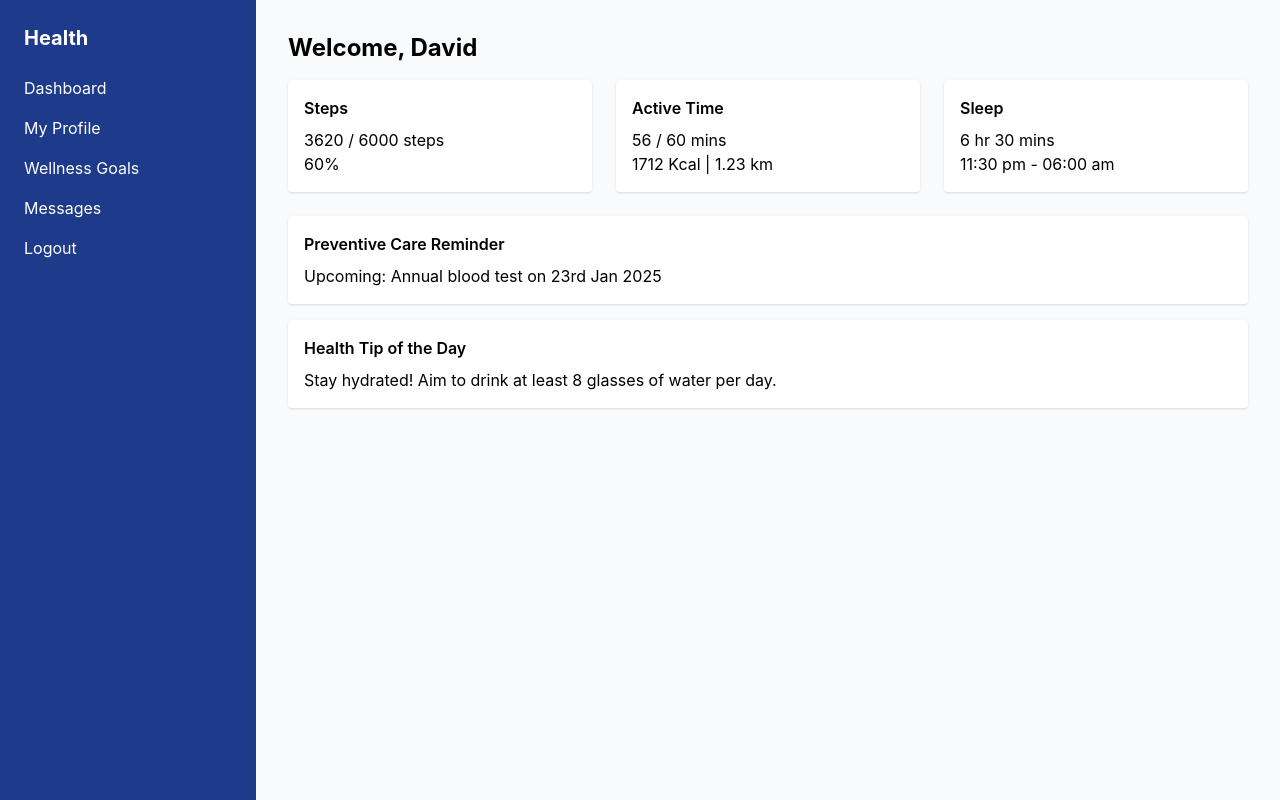
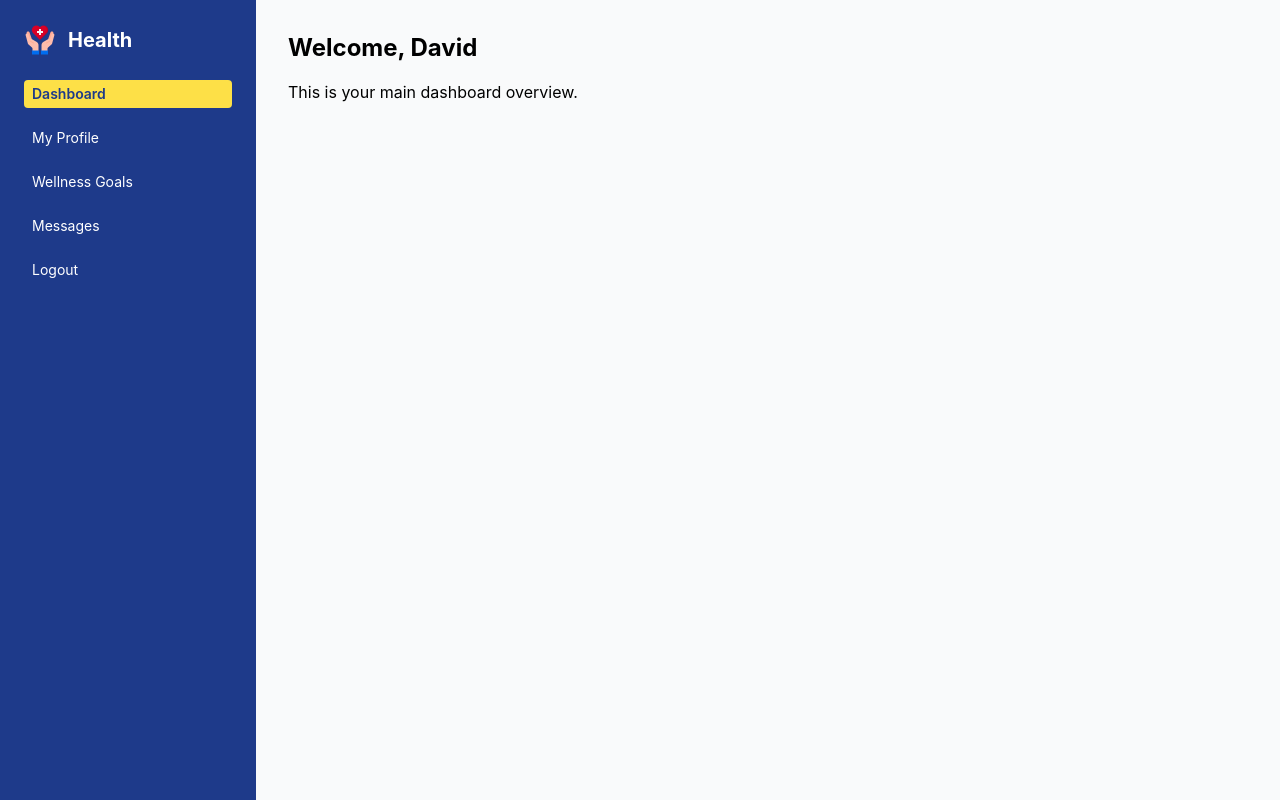
Before and after one commit to NaniNarayanan/healthcare_portal, a React (Create React App) app: page /dashboard in a window 1280 px wide. Built offline with nearby package versions, Linux system fonts and the light colour scheme.

Commit message:
Page Routing updates

```diff
--- a/package.json
+++ b/package.json
@@ -11,6 +11,7 @@
     "postcss": "^8.5.6",
     "react": "^19.2.0",
     "react-dom": "^19.2.0",
+    "react-router-dom": "^7.9.6",
     "react-scripts": "5.0.1",
     "tailwindcss": "^4.1.17",
     "web-vitals": "^2.1.4"
--- a/public/index.html
+++ b/public/index.html
@@ -3,7 +3,7 @@
   <head>
     <script src="https://cdn.tailwindcss.com"></script>
     <meta charset="utf-8" />
-    <link rel="icon" href="%PUBLIC_URL%/favicon.ico" />
+    <link rel="icon" href="%PUBLIC_URL%/healthcare.png" />
     <meta name="viewport" content="width=device-width, initial-scale=1" />
     <meta name="theme-color" content="#000000" />
     <meta
@@ -25,7 +25,7 @@
       work correctly both with client-side routing and a non-root public URL.
       Learn how to configure a non-root public URL by running `npm run build`.
     -->
-    <title>React App</title>
+    <title>Health Care</title>
   </head>
   <body>
     <noscript>You need to enable JavaScript to run this app.</noscript>
--- a/src/App.js
+++ b/src/App.js
@@ -1,9 +1,25 @@
-import './App.css';
-import Dashboard from './pages/Dashboard';
+import { BrowserRouter, Routes, Route } from "react-router-dom";
+import DashboardLayout from "./layouts/DashboardLayout";
+import DashboardHome from "./pages/DashboardHome";
+import Profile from "./pages/Profile";
+import Goals from "./pages/Goals";
+import Messages from "./pages/Messages";
+import Logout from "./pages/Logout";
 
 function App() {
-  return <Dashboard />;
-
+  return (
+    <BrowserRouter>
+      <Routes>
+        <Route path="/" element={<DashboardLayout />}>
+          <Route path="dashboard" element={<DashboardHome />} />
+          <Route path="profile" element={<Profile />} />
+          <Route path="goals" element={<Goals />} />
+          <Route path="messages" element={<Messages />} />
+          <Route path="logout" element={<Logout />} />
+        </Route>
+      </Routes>
+    </BrowserRouter>
+  );
 }
 
 export default App;
--- a/src/components/DashboardPanel.jsx
+++ b/src/components/DashboardPanel.jsx
@@ -15,10 +15,10 @@ export default function DashboardPanel() {
   };
 
   return (
-    <div className="flex-1 p-8 bg-gray-50">
+    <div className="md:ml-64 p-4 md:p-8 bg-gray-50 min-h-screen">
       <h1 className="text-2xl font-bold mb-4">Welcome, {patient.name}</h1>
 
-      <div className="grid grid-cols-1 md:grid-cols-3 gap-6 mb-6">
+      <div className="grid grid-cols-1 sm:grid-cols-2 lg:grid-cols-3 gap-6 mb-6">
         <div className="bg-white p-4 rounded shadow">
           <h2 className="font-semibold mb-2">Steps</h2>
           <p>{patient.goals.steps} / {patient.goals.targetSteps} steps</p>
--- a/src/components/Sidebar.jsx
+++ b/src/components/Sidebar.jsx
@@ -1,13 +1,50 @@
+import { useState } from "react";
+import { useLocation, Link } from "react-router-dom";
+
 export default function Sidebar() {
+  const [open, setOpen] = useState(false);
+  const location = useLocation();
+
+const navLinks = [
+  { name: "Dashboard", path: "/dashboard" },
+  { name: "My Profile", path: "/profile" },
+  { name: "Wellness Goals", path: "/goals" },
+  { name: "Messages", path: "/messages" },
+  { name: "Logout", path: "/logout" },
+];
+
   return (
-    <div className="w-64 h-screen bg-blue-900 text-white p-6">
-      <h2 className="text-xl font-bold mb-6">Health</h2>
-      <ul className="space-y-4">
-        <li>Dashboard</li>
-        <li>My Profile</li>
-        <li>Wellness Goals</li>
-        <li>Messages</li>
-        <li>Logout</li>
+    <div className="md:w-64 w-full md:h-screen bg-blue-900 text-white p-4 md:p-6 flex flex-col md:fixed md:left-0 md:top-0 z-10">
+      {/* Logo + Toggle */}
+      <div className="flex items-center justify-between mb-6">
+        <div className="flex items-center space-x-3">
+          <img src="/healthcare.png" alt="PVG Logo" className="w-8 h-8" />
+          <h2 className="text-xl font-bold">Health</h2>
+        </div>
+        <button
+          className="md:hidden text-white"
+          onClick={() => setOpen(!open)}
+        >
+          ☰
+        </button>
+      </div>
+
+      {/* Navigation */}
+      <ul className={`space-y-4 text-sm ${open ? "block" : "hidden"} md:block`}>
+        {navLinks.map((link) => (
+          <li key={link.name}>
+            <Link
+              to={link.path}
+              className={`block px-2 py-1 rounded ${
+                location.pathname === link.path
+                  ? "bg-yellow-300 text-blue-900 font-semibold"
+                  : "hover:text-blue-300"
+              }`}
+            >
+              {link.name}
+            </Link>
+          </li>
+        ))}
       </ul>
     </div>
   );
--- /dev/null
+++ b/src/layouts/DashboardLayout.jsx
@@ -0,0 +1,14 @@
+// src/layouts/DashboardLayout.jsx
+import Sidebar from "../components/Sidebar";
+import { Outlet } from "react-router-dom";
+
+export default function DashboardLayout() {
+  return (
+    <div className="flex flex-col md:flex-row">
+      <Sidebar />
+      <div className="flex-1 md:ml-64 p-4 md:p-8 bg-gray-50 min-h-screen">
+        <Outlet /> {/* This is where page-specific content will render */}
+      </div>
+    </div>
+  );
+}
--- a/src/pages/Dashboard.jsx
+++ /dev/null
@@ -1,11 +0,0 @@
-import Sidebar from "../components/Sidebar";
-import DashboardPanel from "../components/DashboardPanel";
-
-export default function Dashboard() {
-  return (
-    <div className="flex">
-      <Sidebar />
-      <DashboardPanel />
-    </div>
-  );
-}
--- /dev/null
+++ b/src/pages/DashboardHome.jsx
@@ -0,0 +1,8 @@
+export default function DashboardHome() {
+  return (
+    <div>
+      <h1 className="text-2xl font-bold mb-4">Welcome, David</h1>
+      <p>This is your main dashboard overview.</p>
+    </div>
+  );
+}
--- /dev/null
+++ b/src/pages/Goals.jsx
@@ -0,0 +1,8 @@
+export default function Goals() {
+  return (
+    <div>
+      <h1 className="text-2xl font-bold mb-4">Wellness Goals</h1>
+      <p>Track your steps, sleep, and water intake.</p>
+    </div>
+  );
+}
--- /dev/null
+++ b/src/pages/Logout.jsx
@@ -0,0 +1,8 @@
+export default function Logout() {
+  return (
+    <div>
+      <h1 className="text-2xl font-bold mb-4">Logout</h1>
+      <p>You have been logged out.</p>
+    </div>
+  );
+}
--- /dev/null
+++ b/src/pages/Messages.jsx
@@ -0,0 +1,8 @@
+export default function Messages() {
+  return (
+    <div>
+      <h1 className="text-2xl font-bold mb-4">Messages</h1>
+      <p>Communicate with your healthcare provider.</p>
+    </div>
+  );
+}
--- /dev/null
+++ b/src/pages/Profile.jsx
@@ -0,0 +1,8 @@
+export default function Profile() {
+  return (
+    <div>
+      <h1 className="text-2xl font-bold mb-4">My Profile</h1>
+      <p>Edit your personal health information here.</p>
+    </div>
+  );
+}
```
Also changed, not shown: public/healthcare.png (added), 1 other file (tests, documents, lock files or other folders).
